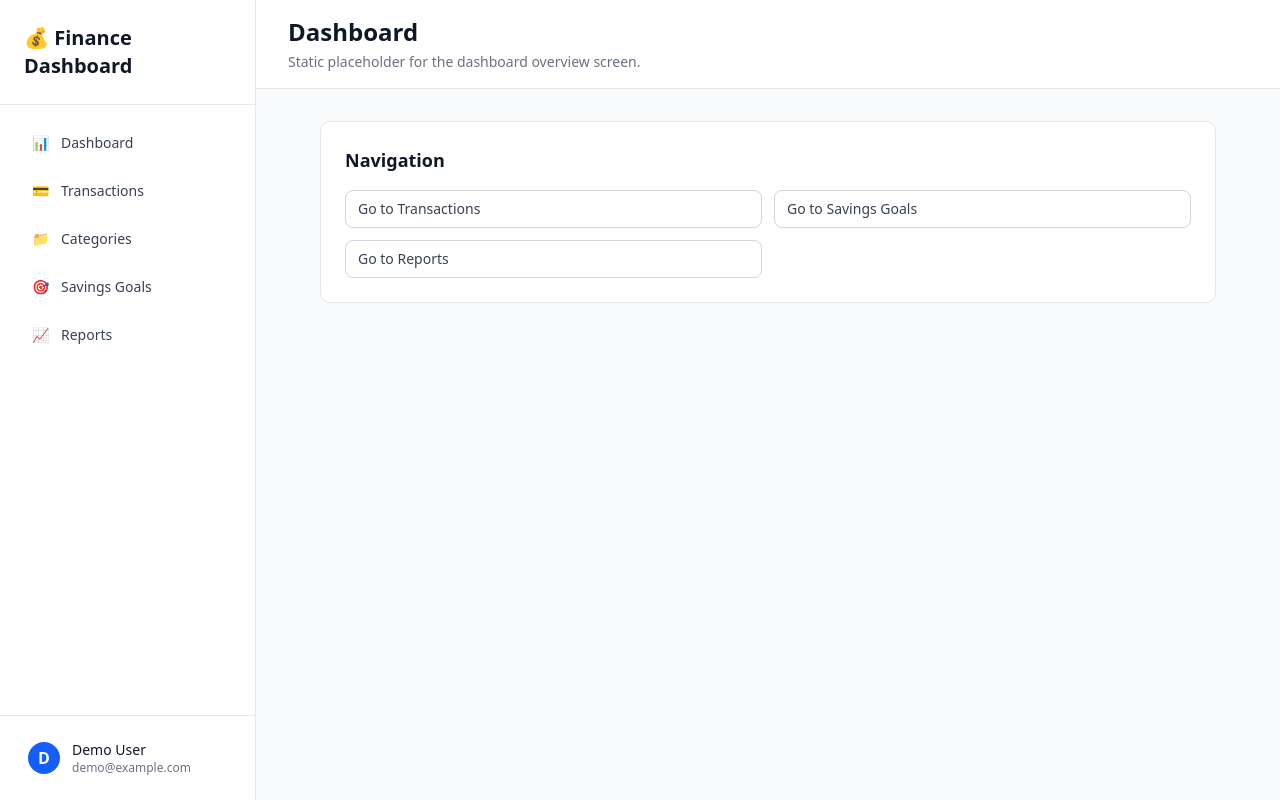
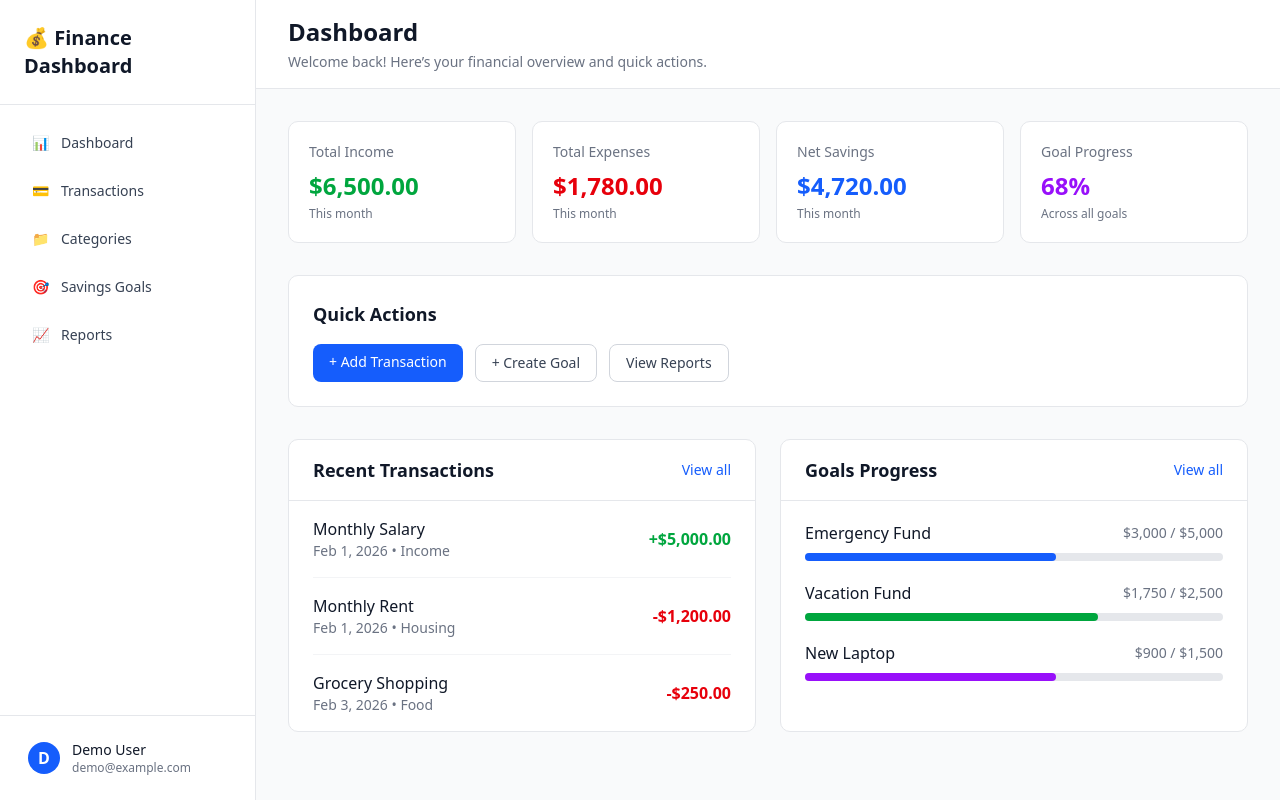
Before and after one commit to alex-kwan/personal-finance-dashboard, a Next.js app: page /dashboard in a window 1280 px wide. Built offline with nearby package versions, Linux system fonts and the light colour scheme.

Commit message:
feat: add components for goals progress, quick actions, recent transactions, and stats to dashboard

```diff
--- /dev/null
+++ b/src/app/_components/goals-progress-card.tsx
@@ -0,0 +1,38 @@
+import Link from "next/link";
+
+type GoalProgressItem = {
+  name: string;
+  amountText: string;
+  widthClassName: string;
+  barClassName: string;
+};
+
+type GoalsProgressCardProps = {
+  goals: GoalProgressItem[];
+};
+
+export function GoalsProgressCard({ goals }: GoalsProgressCardProps) {
+  return (
+    <article className="rounded-lg border border-gray-200 bg-white dark:border-gray-700 dark:bg-gray-800">
+      <div className="flex items-center justify-between border-b border-gray-200 px-6 py-4 dark:border-gray-700">
+        <h3 className="text-lg font-semibold text-gray-900 dark:text-white">Goals Progress</h3>
+        <Link href="/goals" className="text-sm font-medium text-blue-600 hover:underline dark:text-blue-400">
+          View all
+        </Link>
+      </div>
+      <div className="space-y-5 px-6 py-5">
+        {goals.map((goal) => (
+          <div key={goal.name}>
+            <div className="mb-2 flex items-center justify-between">
+              <p className="font-medium text-gray-900 dark:text-white">{goal.name}</p>
+              <p className="text-sm text-gray-500 dark:text-gray-400">{goal.amountText}</p>
+            </div>
+            <div className="h-2 rounded-full bg-gray-200 dark:bg-gray-700">
+              <div className={`h-2 rounded-full ${goal.widthClassName} ${goal.barClassName}`} />
+            </div>
+          </div>
+        ))}
+      </div>
+    </article>
+  );
+}
--- /dev/null
+++ b/src/app/_components/quick-actions.tsx
@@ -0,0 +1,34 @@
+import Link from "next/link";
+
+type QuickAction = {
+  href: string;
+  label: string;
+  variant?: "primary" | "secondary";
+};
+
+type QuickActionsProps = {
+  actions: QuickAction[];
+};
+
+export function QuickActions({ actions }: QuickActionsProps) {
+  return (
+    <section className="rounded-lg border border-gray-200 bg-white p-6 dark:border-gray-700 dark:bg-gray-800">
+      <h3 className="text-lg font-semibold text-gray-900 dark:text-white">Quick Actions</h3>
+      <div className="mt-4 flex flex-wrap gap-3">
+        {actions.map((action) => (
+          <Link
+            key={action.href + action.label}
+            href={action.href}
+            className={
+              action.variant === "primary"
+                ? "inline-flex rounded-md bg-blue-600 px-4 py-2 text-sm font-medium text-white transition-colors hover:bg-blue-700"
+                : "inline-flex rounded-md border border-gray-300 px-4 py-2 text-sm font-medium text-gray-700 transition-colors hover:bg-gray-100 dark:border-gray-600 dark:text-gray-200 dark:hover:bg-gray-700"
+            }
+          >
+            {action.label}
+          </Link>
+        ))}
+      </div>
+    </section>
+  );
+}
--- /dev/null
+++ b/src/app/_components/recent-transactions-card.tsx
@@ -0,0 +1,41 @@
+import Link from "next/link";
+
+type TransactionItem = {
+  name: string;
+  meta: string;
+  amount: string;
+  amountClassName: string;
+};
+
+type RecentTransactionsCardProps = {
+  transactions: TransactionItem[];
+};
+
+export function RecentTransactionsCard({
+  transactions,
+}: RecentTransactionsCardProps) {
+  return (
+    <article className="rounded-lg border border-gray-200 bg-white dark:border-gray-700 dark:bg-gray-800">
+      <div className="flex items-center justify-between border-b border-gray-200 px-6 py-4 dark:border-gray-700">
+        <h3 className="text-lg font-semibold text-gray-900 dark:text-white">Recent Transactions</h3>
+        <Link
+          href="/transactions"
+          className="text-sm font-medium text-blue-600 hover:underline dark:text-blue-400"
+        >
+          View all
+        </Link>
+      </div>
+      <ul className="divide-y divide-gray-100 px-6 dark:divide-gray-700">
+        {transactions.map((transaction) => (
+          <li key={`${transaction.name}-${transaction.amount}`} className="flex items-center justify-between py-4">
+            <div>
+              <p className="font-medium text-gray-900 dark:text-white">{transaction.name}</p>
+              <p className="text-sm text-gray-500 dark:text-gray-400">{transaction.meta}</p>
+            </div>
+            <span className={`font-semibold ${transaction.amountClassName}`}>{transaction.amount}</span>
+          </li>
+        ))}
+      </ul>
+    </article>
+  );
+}
--- /dev/null
+++ b/src/app/_components/stat-row.tsx
@@ -0,0 +1,27 @@
+type StatItem = {
+  label: string;
+  value: string;
+  subtitle: string;
+  valueClassName: string;
+};
+
+type StatRowProps = {
+  stats: StatItem[];
+};
+
+export function StatRow({ stats }: StatRowProps) {
+  return (
+    <section className="grid grid-cols-1 gap-4 sm:grid-cols-2 xl:grid-cols-4">
+      {stats.map((stat) => (
+        <article
+          key={stat.label}
+          className="rounded-lg border border-gray-200 bg-white p-5 dark:border-gray-700 dark:bg-gray-800"
+        >
+          <p className="text-sm font-medium text-gray-500 dark:text-gray-400">{stat.label}</p>
+          <p className={`mt-2 text-2xl font-bold ${stat.valueClassName}`}>{stat.value}</p>
+          <p className="mt-1 text-xs text-gray-500 dark:text-gray-400">{stat.subtitle}</p>
+        </article>
+      ))}
+    </section>
+  );
+}
--- a/src/app/dashboard/page.tsx
+++ b/src/app/dashboard/page.tsx
@@ -1,15 +1,98 @@
-import { PlaceholderPage } from "../_components/placeholder-page";
+import { AppShell } from "../_components/app-shell";
+import { GoalsProgressCard } from "../_components/goals-progress-card";
+import { QuickActions } from "../_components/quick-actions";
+import { RecentTransactionsCard } from "../_components/recent-transactions-card";
+import { StatRow } from "../_components/stat-row";
 
 export default function DashboardPage() {
+  const stats = [
+    {
+      label: "Total Income",
+      value: "$6,500.00",
+      subtitle: "This month",
+      valueClassName: "text-green-600 dark:text-green-400",
+    },
+    {
+      label: "Total Expenses",
+      value: "$1,780.00",
+      subtitle: "This month",
+      valueClassName: "text-red-600 dark:text-red-400",
+    },
+    {
+      label: "Net Savings",
+      value: "$4,720.00",
+      subtitle: "This month",
+      valueClassName: "text-blue-600 dark:text-blue-400",
+    },
+    {
+      label: "Goal Progress",
+      value: "68%",
+      subtitle: "Across all goals",
+      valueClassName: "text-purple-600 dark:text-purple-400",
+    },
+  ];
+
+  const quickActions = [
+    { href: "/transactions/new", label: "+ Add Transaction", variant: "primary" as const },
+    { href: "/goals/new", label: "+ Create Goal", variant: "secondary" as const },
+    { href: "/reports", label: "View Reports", variant: "secondary" as const },
+  ];
+
+  const recentTransactions = [
+    {
+      name: "Monthly Salary",
+      meta: "Feb 1, 2026 • Income",
+      amount: "+$5,000.00",
+      amountClassName: "text-green-600 dark:text-green-400",
+    },
+    {
+      name: "Monthly Rent",
+      meta: "Feb 1, 2026 • Housing",
+      amount: "-$1,200.00",
+      amountClassName: "text-red-600 dark:text-red-400",
+    },
+    {
+      name: "Grocery Shopping",
+      meta: "Feb 3, 2026 • Food",
+      amount: "-$250.00",
+      amountClassName: "text-red-600 dark:text-red-400",
+    },
+  ];
+
+  const goalProgress = [
+    {
+      name: "Emergency Fund",
+      amountText: "$3,000 / $5,000",
+      widthClassName: "w-[60%]",
+      barClassName: "bg-blue-600",
+    },
+    {
+      name: "Vacation Fund",
+      amountText: "$1,750 / $2,500",
+      widthClassName: "w-[70%]",
+      barClassName: "bg-green-600",
+    },
+    {
+      name: "New Laptop",
+      amountText: "$900 / $1,500",
+      widthClassName: "w-[60%]",
+      barClassName: "bg-purple-600",
+    },
+  ];
+
   return (
-    <PlaceholderPage
+    <AppShell
       title="Dashboard"
-      description="Static placeholder for the dashboard overview screen."
-      links={[
-        { href: "/transactions", label: "Go to Transactions" },
-        { href: "/goals", label: "Go to Savings Goals" },
-        { href: "/reports", label: "Go to Reports" },
-      ]}
-    />
+      description="Welcome back! Here’s your financial overview and quick actions."
+    >
+      <div className="space-y-8">
+        <StatRow stats={stats} />
+        <QuickActions actions={quickActions} />
+        <section className="grid grid-cols-1 gap-6 xl:grid-cols-2">
+          <RecentTransactionsCard transactions={recentTransactions} />
+          <GoalsProgressCard goals={goalProgress} />
+        </section>
+      </div>
+    </AppShell>
   );
 }
```
